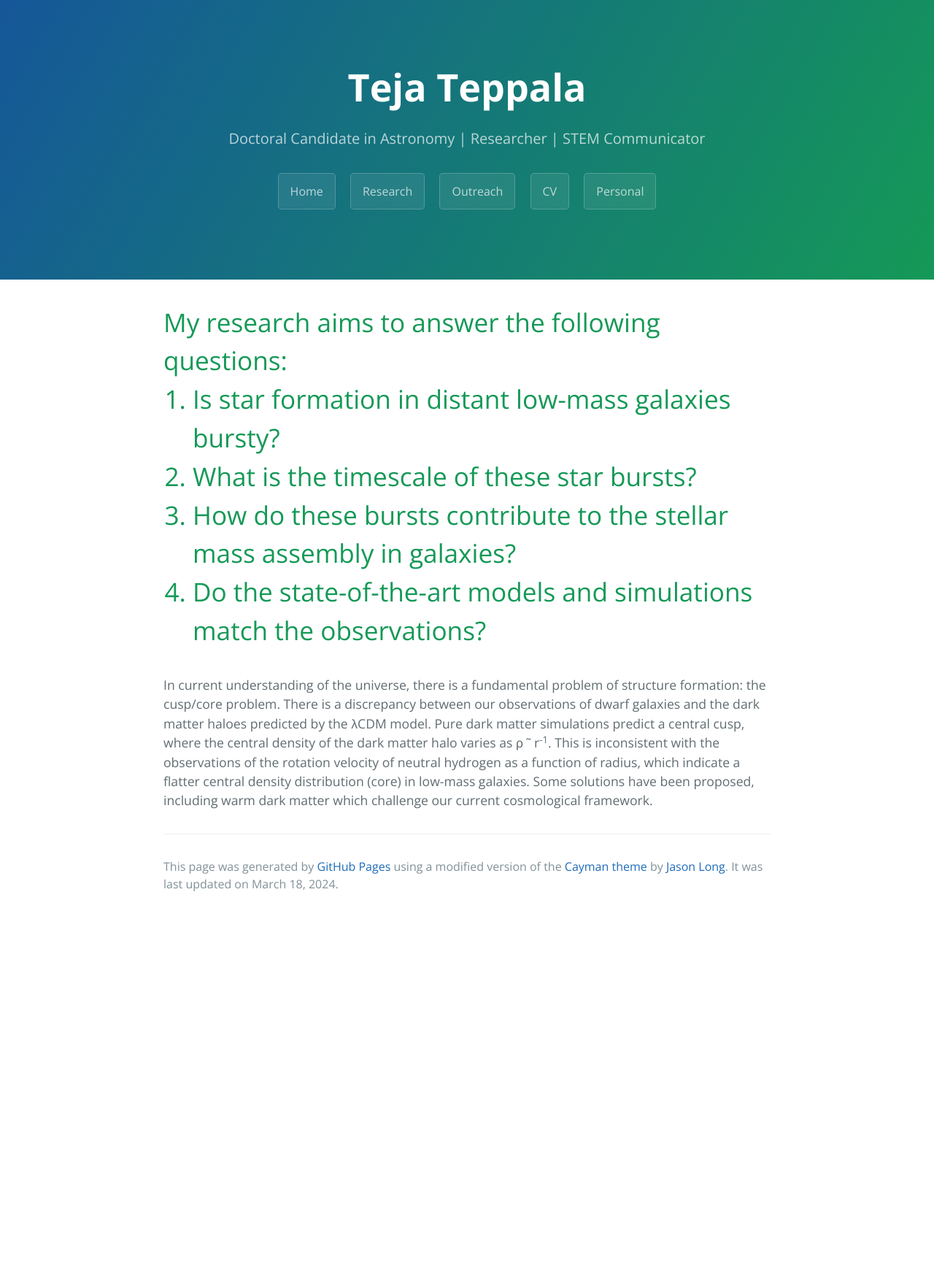
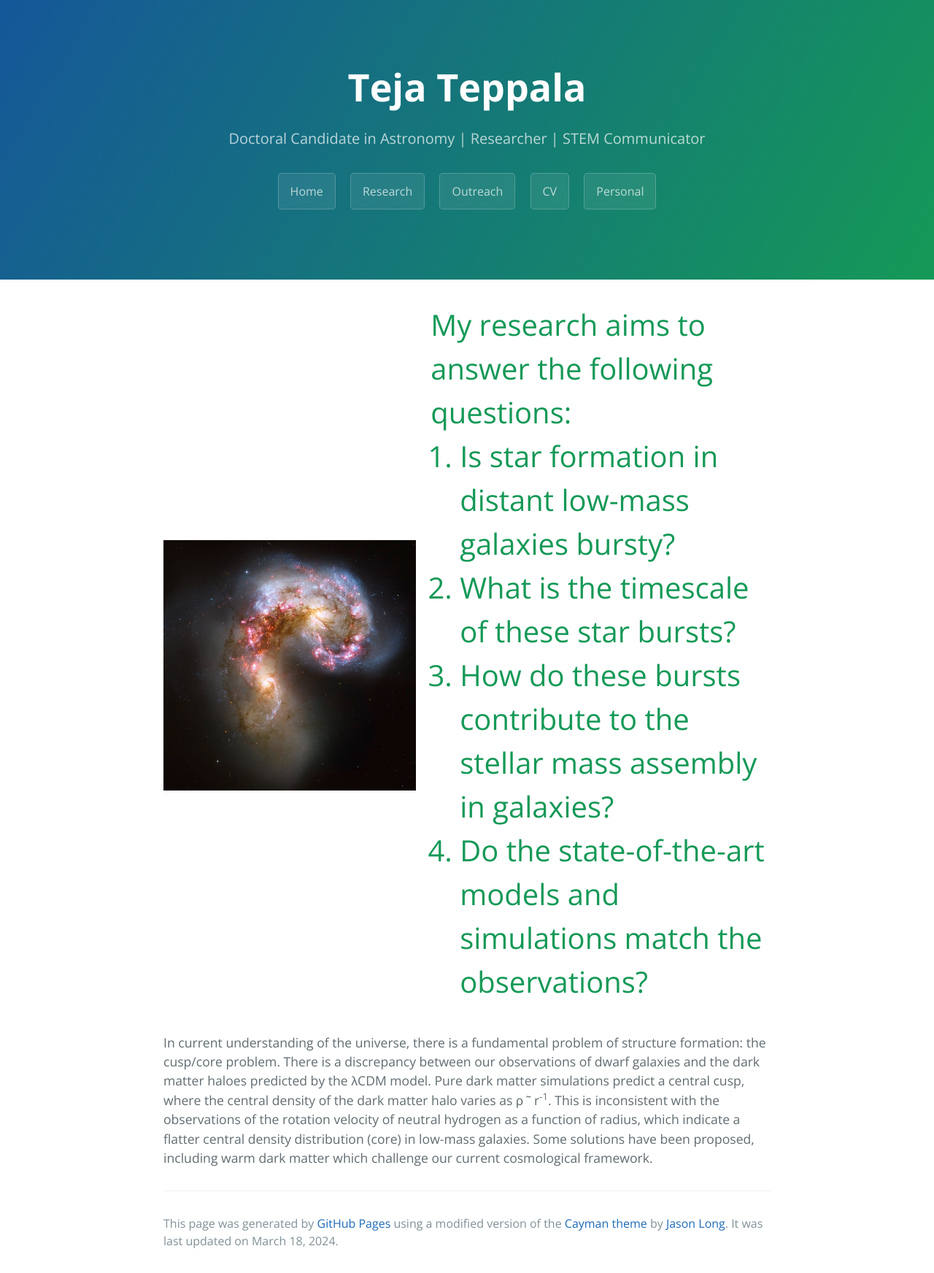
Before and after one commit to tejateppala/tejateppala.github.io, a Jekyll site: the page built from research.html, in a window 1280 px wide. Shown: the whole page at 73% size. Built offline with Jekyll 4.4.1, drawn with Linux system fonts in a browser that asks for light colours; before the commit the page ends 1255 px from its top, so only the background shows below that.

Commit message:
Updated website files

```diff
--- a/research.html
+++ b/research.html
@@ -2,9 +2,32 @@
 layout: default
 title: {{ site.research }}
 ---
+<html>
+	<style>
+	  .container {
+	  display: flex;
+	  align-items: center;
+	  justify-content: center
+	}
 
-<div id="home">
-	<h1>
+	img {
+	  max-width: 100%;
+	  max-height:100%;
+	}
+
+	.text {
+	  font-size: 20px;
+	  padding-left: 20px;
+	}
+	</style>
+
+<body>
+    <div class="container">
+      <div class="image">
+        <img src="/media/Antennae_galaxies_xl.jpg">
+      </div>
+      <div class="text">
+        <h1>
 	My research aims to answer the following questions:
 		  <ol>
 		  	<li> Is star formation in distant low-mass galaxies bursty?
@@ -13,10 +36,16 @@ title: {{ site.research }}
 		  	<li> Do the state-of-the-art models and simulations match the observations?
 		  </ol>
 	</h1>
+      </div>
+    </div>
+    <div id="home">
+
 
 	In current understanding of the universe, there is a fundamental problem of structure formation: the cusp/core problem. There is a discrepancy between our observations of dwarf galaxies and the dark matter haloes predicted by the &lambda;CDM model. Pure dark matter simulations predict a central cusp, where the central density of the dark matter halo varies as &rho; &tilde; r<sup>-1</sup>. This is inconsistent with the observations of the rotation velocity of neutral hydrogen as a function of radius, which indicate a flatter central density distribution (core) in low-mass galaxies. Some solutions have been proposed, including warm dark matter which challenge our current cosmological framework.
 
 
 
 
-</div>
+    </div>
+</body>
+</html>
```
Also changed, not shown: media/Antennae_galaxies_xl.jpg (added).
